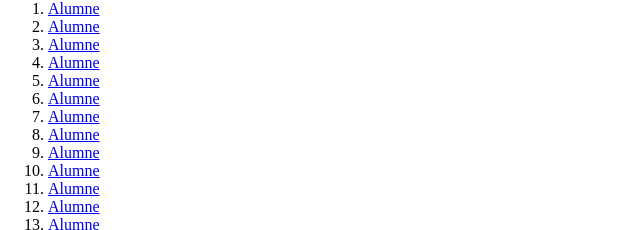
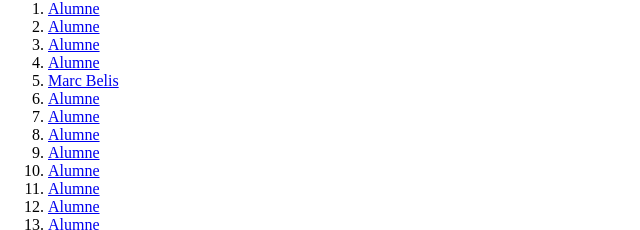
Before and after one commit to MP08c2122/git_vscode-1rdaw2122, a plain HTML site: page index.html in a window 1280 px wide. Shown: the part 127-357 px from the top of the page, 0-640 px from the left. Drawn offline with Linux system fonts and the light colour scheme.

Commit message:
Fitxer index.html editat

```diff
--- a/index.html
+++ b/index.html
@@ -18,7 +18,7 @@
             <li><a href="alumne2.html">Alumne</a></li>
             <li><a href="alumne3.html">Alumne</a></li>
             <li><a href="alumne4.html">Alumne</a></li>
-            <li><a href="alumne5.html">Alumne</a></li>
+            <li><a href="alumnesWebs/MarcBelis/Marc.Belis.html">Marc Belis</a></li>
             <li><a href="alumne6.html">Alumne</a></li>
             <li><a href="alumne7.html">Alumne</a></li>
             <li><a href="alumne8.html">Alumne</a></li>
```
